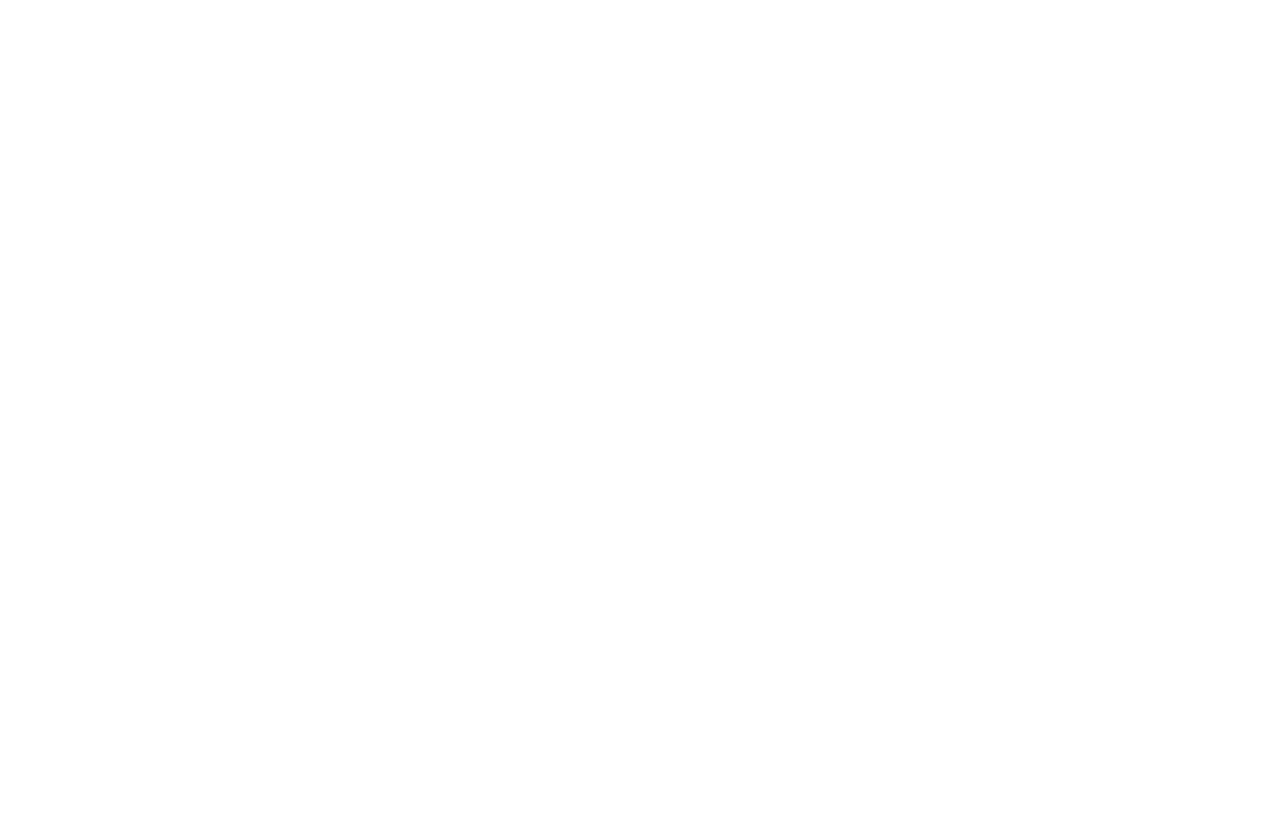
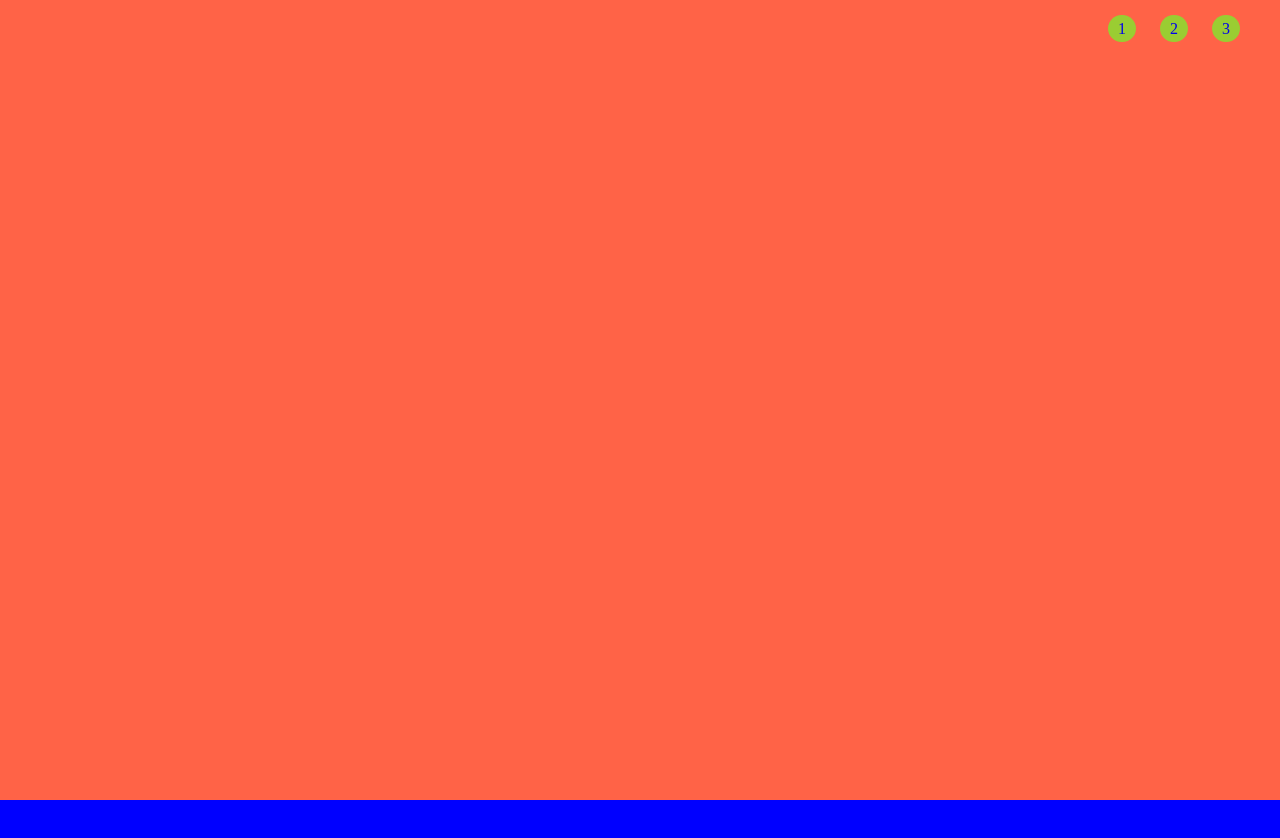
Before and after one commit to VAB1998/htmlcss-shoes, a plain HTML site: page index.html in a window 1280 px wide. Shown: the top 838 px of the page. Before the commit the page ends 800 px from the top, so only its background shows below. Drawn offline with Linux system fonts and the light colour scheme.

Commit message:
Nav and main Initialization

```diff
--- a/css/style.css
+++ b/css/style.css
@@ -3,3 +3,43 @@
     margin: 0;
     padding: 0;
 }
+
+nav{
+    padding: 20px;
+    /* Position */
+    position: fixed;
+    z-index: 1;
+    right: 10px;
+}
+
+nav> li> a{
+    /* Style and Shape */
+    text-decoration: none;
+    list-style: none;
+    background-color: yellowgreen;
+    padding: 5px 10px;
+    border-radius: 15px;
+    margin: 10px;
+
+}
+
+li{
+    display: inline-block;
+}
+
+section{
+    height: 100vh;
+}
+
+
+
+
+
+
+#section_1{
+    background-color: tomato;
+}
+
+#section_2{
+    background-color: blue;
+}
--- a/index.html
+++ b/index.html
@@ -8,6 +8,15 @@
     <title>Shoes</title>
 </head>
 <body>
-    <nav></nav>
+    <nav>
+        <li><a href="#section_1">1</a></li>
+        <li><a href="#section_2">2</a></li>
+        <li><a href="#section_3">3</a></li>
+    </nav>
+
+    <main>
+        <section id="section_1"></section>
+        <section id="section_2"></section>
+    </main>
 </body>
 </html>
```
